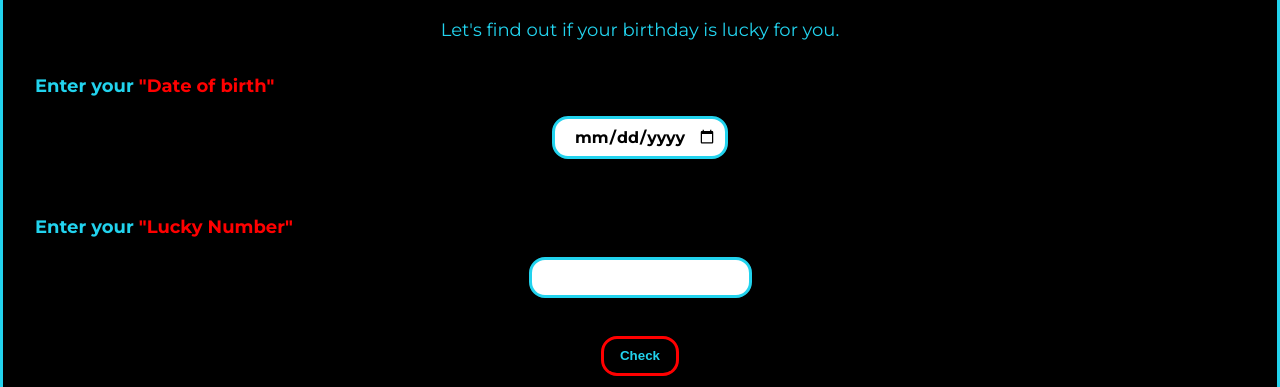
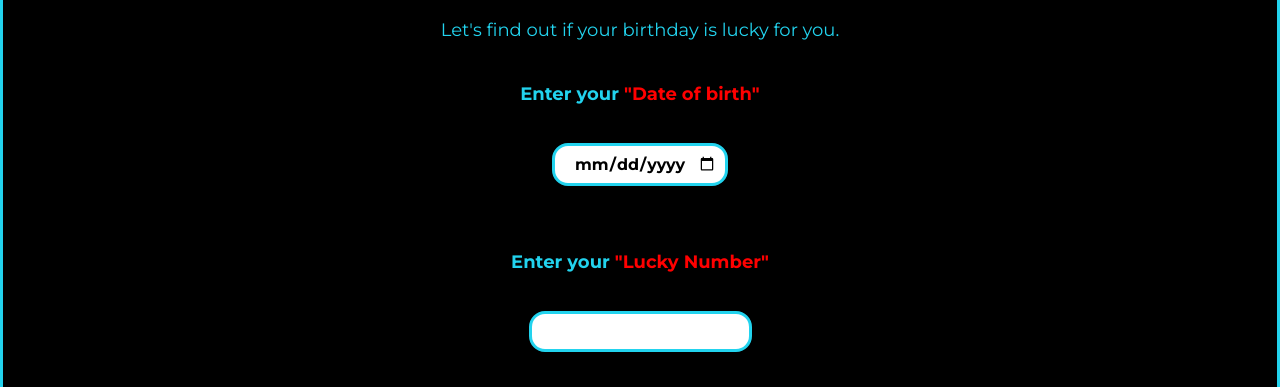
Before and after one commit to OmkarPatil50/lucky-birthday, a plain HTML site: page index.html in a window 1280 px wide. Shown: the part 138-525 px from the top of the page. Drawn offline with Linux system fonts and the light colour scheme.

Commit message:
style update

```diff
--- a/style.css
+++ b/style.css
@@ -13,7 +13,7 @@ body{
     background-color: var(--primary-color);
     color: var(--secondary-color);
     width: auto;
-    block-size: auto;
+    block-size: fit-content;
 
 }
 
@@ -43,9 +43,12 @@ body{
 
 
 .label-text{
+   display: block;
+   text-align: center;
     font-size: large;
     font-weight: bold;
- padding-left: 2rem;
+padding-top: 0.5rem;
+
 }
 
 .date-of-birth-box{
```
